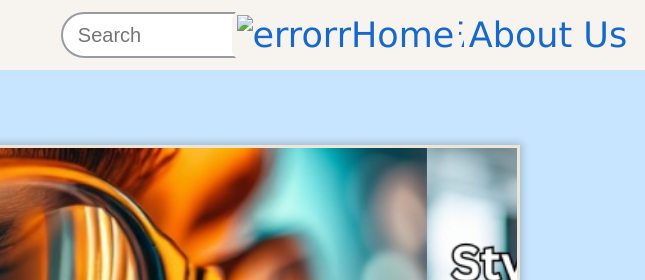
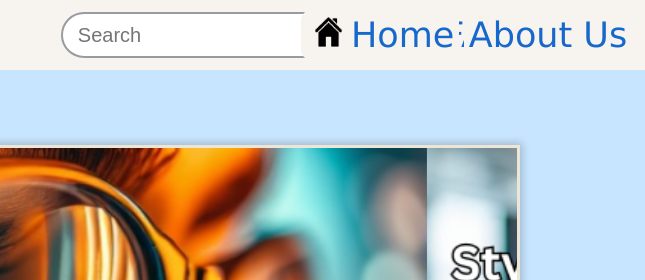
Before and after one commit to MeteorMeow/Luminous, a plain HTML site: page index.html in a window 1280 px wide. Shown: the top 280 px of the page, 635-1280 px from the left. Drawn offline with Linux system fonts and the light colour scheme; the site is published under a folder, as on GitHub Pages, so addresses that start at the root find nothing.

Commit message:
Update index.html

```diff
--- a/index.html
+++ b/index.html
@@ -12,7 +12,7 @@
         <img src="images/logo_name.png" style="position: absolute; top: 10px; left: 100px;" alt="Uhhhh error" >
         <input type="text" placeholder="Search" id="Ser" class="search_box" width="120px" height="500px"/>
         <a class="Faq" href="Faq.html">FAQ</a>
-        <a class="Home" href="Luminous.html"> <img src="/images/Home.png" alt="errorr" style="width: 45px; height:30px">Home</a>
+        <a class="Home" href="Luminous.html"> <img src="images/Home.png" alt="errorr" style="width: 45px; height:30px">Home</a>
         <a class="abt" href="About_us.html">About Us</a>
 
     </div>
```
